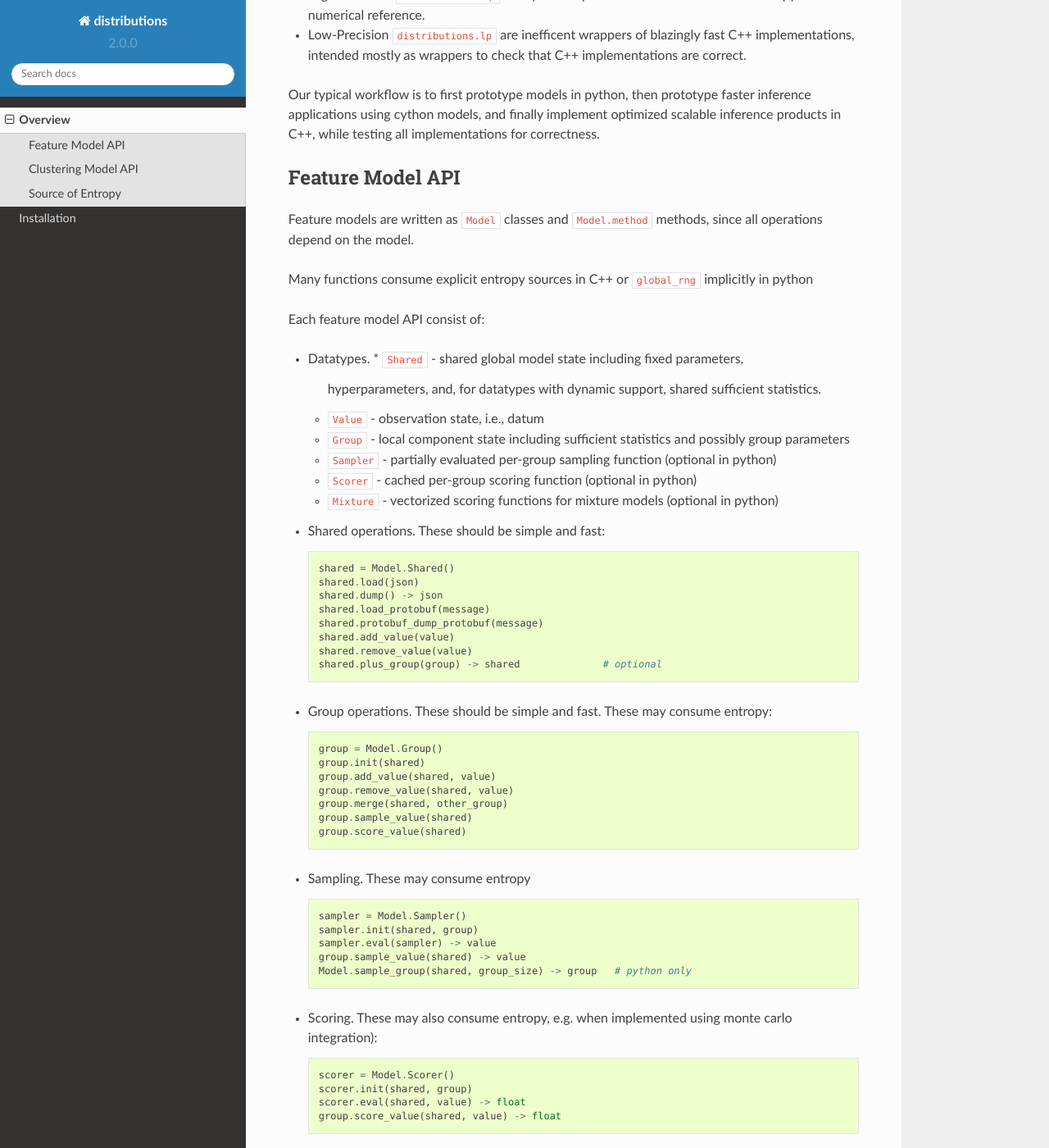
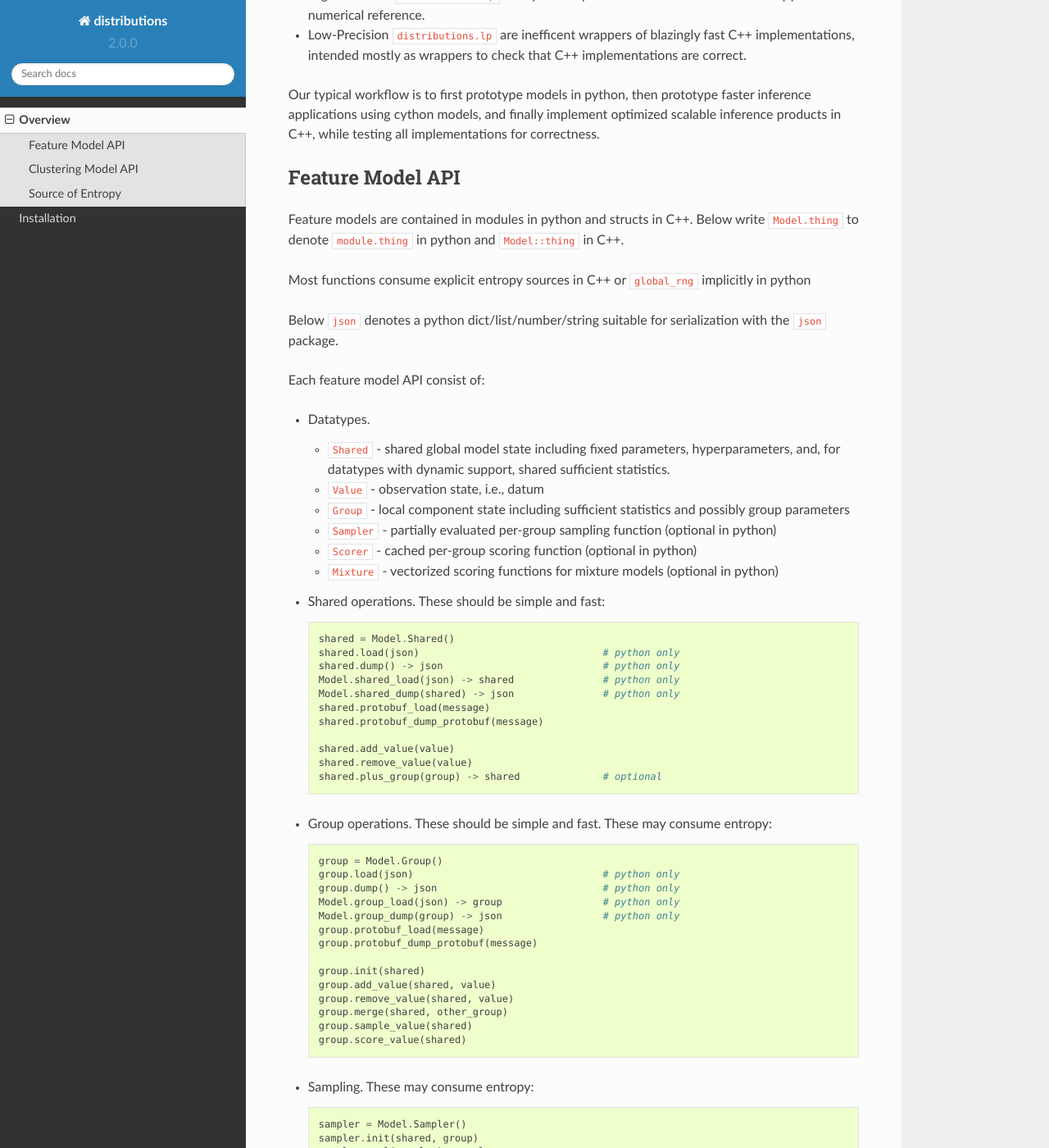
Before and after one commit to forcedotcom/distributions, a Sphinx documentation site: the page built from doc/overview.rst, in a window 1280 px wide and 1400 px high, scrolled down 495 px. Shown: the whole window at 82% size. Built offline with Sphinx 7.4.7 and the Read the Docs theme 2.0.0, drawn with Linux system fonts in a browser that asks for light colours; some of the changed text lies outside the part shown.

Commit message:
Update API overview

```diff
--- a/doc/overview.rst
+++ b/doc/overview.rst
@@ -37,15 +37,21 @@ while testing all implementations for correctness.
 Feature Model API
 -------------------
 
-Feature models are written as ``Model`` classes and ``Model.method`` methods,
-since all operations depend on the model.
+Feature models are contained in modules in python and structs in C++.
+Below write ``Model.thing`` to denote
+``module.thing`` in python and
+``Model::thing`` in C++.
 
-Many functions consume explicit entropy sources in C++
+Most functions consume explicit entropy sources in C++
 or ``global_rng`` implicitly in python
+
+Below ``json`` denotes a python dict/list/number/string
+suitable for serialization with the ``json`` package.
 
 Each feature model API consist of:
 
 *   Datatypes.
+
     *   ``Shared`` - shared global model state including fixed parameters,
         hyperparameters, and, for datatypes with dynamic support,
         shared sufficient statistics.
@@ -64,10 +70,13 @@ Each feature model API consist of:
     These should be simple and fast::
 
         shared = Model.Shared()
-        shared.load(json)
-        shared.dump() -> json
-        shared.load_protobuf(message)
+        shared.load(json)                               # python only
+        shared.dump() -> json                           # python only
+        Model.shared_load(json) -> shared               # python only
+        Model.shared_dump(shared) -> json               # python only
+        shared.protobuf_load(message)
         shared.protobuf_dump_protobuf(message)
+
         shared.add_value(value)
         shared.remove_value(value)
         shared.plus_group(group) -> shared              # optional
@@ -77,6 +86,13 @@ Each feature model API consist of:
     These may consume entropy::
 
         group = Model.Group()
+        group.load(json)                                # python only
+        group.dump() -> json                            # python only
+        Model.group_load(json) -> group                 # python only
+        Model.group_dump(group) -> json                 # python only
+        group.protobuf_load(message)
+        group.protobuf_dump_protobuf(message)
+
         group.init(shared)
         group.add_value(shared, value)
         group.remove_value(shared, value)
@@ -85,8 +101,7 @@ Each feature model API consist of:
         group.score_value(shared)
 
 *   Sampling.
-    These may consume entropy
-    ::
+    These may consume entropy::
 
         sampler = Model.Sampler()
         sampler.init(shared, group)
@@ -160,8 +164,8 @@ Clustering Model API
     Clustering mixture drivers, referencing a ``clustering`` model::
 
         mixture = model.Mixture()
-        mixture.counts().push_back(count)                       # c++ only
-        mixture.init(model)                                     # c++ only
+        mixture.counts().push_back(count)                       # C++ only
+        mixture.init(model)                                     # C++ only
         mixture.init(model, counts)                             # python only
         mixture.remove_group(shared, groupid)
         mixture.add_value(shared, groupid, value) -> bool
@@ -171,23 +175,21 @@ Clustering Model API
 
     Mixture drivers and slaves coordinate using the pattern::
 
-        # driver is a clustering model
-        # slaves are feature models
+        # driver is a single clustering model
+        # slaves is a list of feature models
 
         def add_value(driver, slaves, groupid, value):
             added = driver.mixture.add_value(driver.shared, groupid, value)
             for slave in slaves:
                 slave.mixture.add_value(slave.shared, groupid, value)
-            if added:
-                for slave in slaves:
+                if added:
                     slave.mixture.add_group(slave.shared)
 
         def remove_value(driver, slaves, groupid, value):
             removed = driver.mixture.remove_value(driver.shared, groupid, value)
             for slave in slaves:
                 slave.mixture.add_value(slave.shared, groupid, value)
-            if removed:
-                for slave in slaves:
+                if removed:
                     slave.mixture.remove_group(slave.shared, groupid)
 
     See ``examples/mixture/main.py`` for a working example.
```
Also changed, not shown: other parts of doc/overview.rst (+3 -14 lines).
